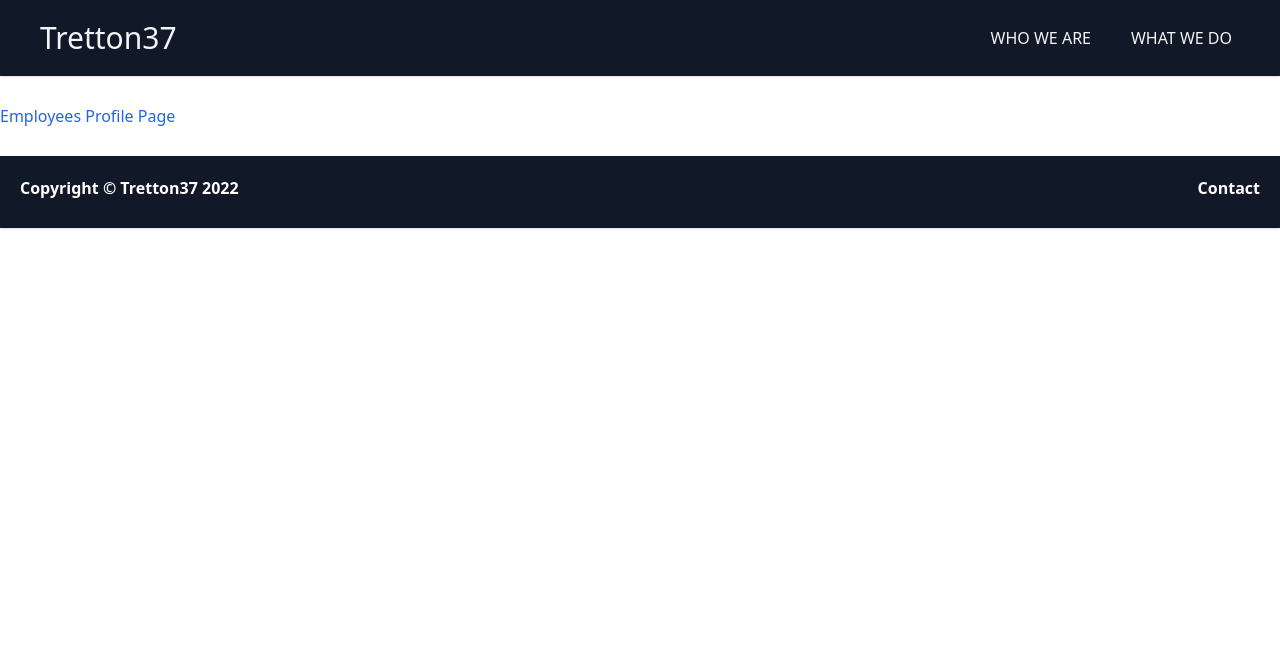
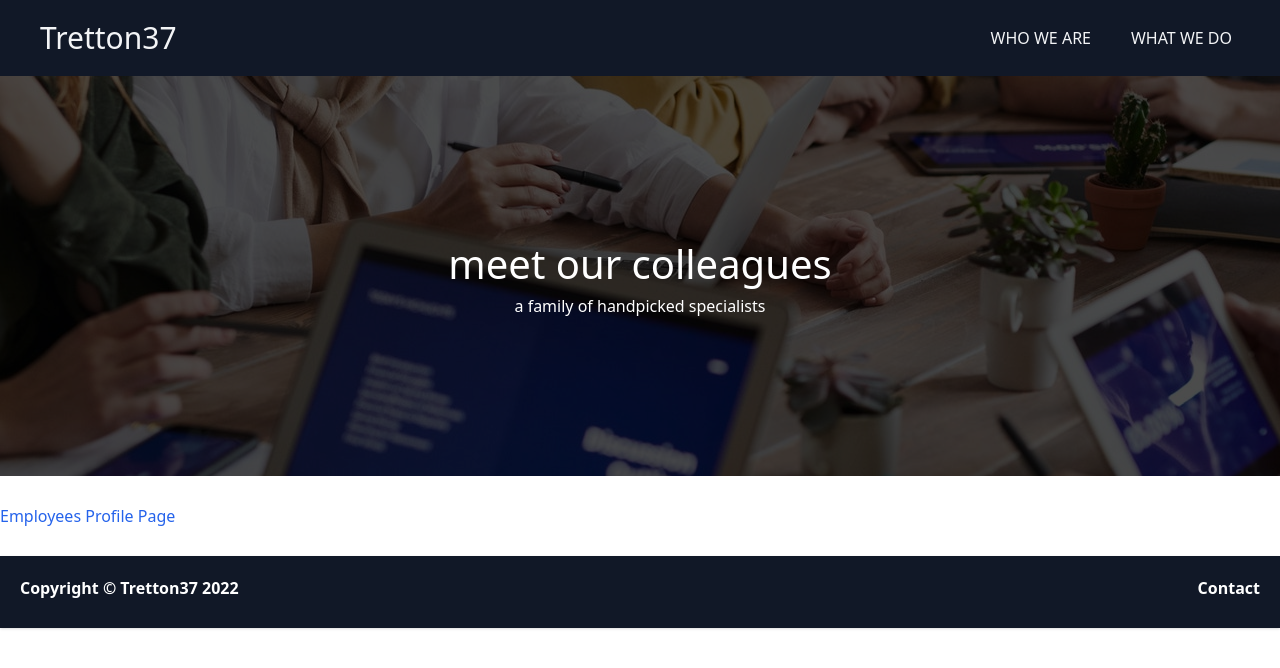
Before and after one commit to siavashsajady/colleagues-profiles-frontend, a Next.js app: page / in a window 1280 px wide. Shown: the top 668 px of the page. Built offline with nearby package versions, Linux system fonts and the light colour scheme.

Commit message:
add Showcase component

```diff
--- a/components/Layout.js
+++ b/components/Layout.js
@@ -1,6 +1,7 @@
 import Head from 'next/head';
 import Header from './Header';
 import Footer from './Footer';
+import Showcase from './Showcase';
 
 export default function Layout({ title, keywords, description, children }) {
   return (
@@ -11,6 +12,7 @@
         <meta name='keywords' content={keywords} />
       </Head>
       <Header />
+      <Showcase />
 
       <div className='container mx-auto my-7'>{children}</div>
       <Footer />
--- /dev/null
+++ b/components/Showcase.js
@@ -0,0 +1,10 @@
+import styles from '../styles/Showcase.module.css';
+
+export default function Showcase() {
+  return (
+    <div className={styles.showcase}>
+      <h1>meet our colleagues</h1>
+      <h3>a family of handpicked specialists</h3>
+    </div>
+  );
+}
--- /dev/null
+++ b/styles/Showcase.module.css
@@ -0,0 +1,31 @@
+.showcase {
+  height: 400px;
+  width: 100%;
+  background: #000 url('/images/showcase.jpg') no-repeat center center;
+  color: #fff;
+  position: relative;
+  display: flex;
+  flex-direction: column;
+  align-items: center;
+  justify-content: center;
+  text-align: center;
+}
+
+.showcase::after {
+  content: '';
+  position: absolute;
+  top: 0;
+  left: 0;
+  width: 100%;
+  height: 100%;
+  background-color: rgba(0, 0, 0, 0.7);
+}
+
+.showcase * {
+  z-index: 20;
+}
+
+.showcase h1 {
+  font-size: 40px;
+  margin-bottom: 0;
+}
```
Also changed, not shown: public/images/showcase.jpg (added).
